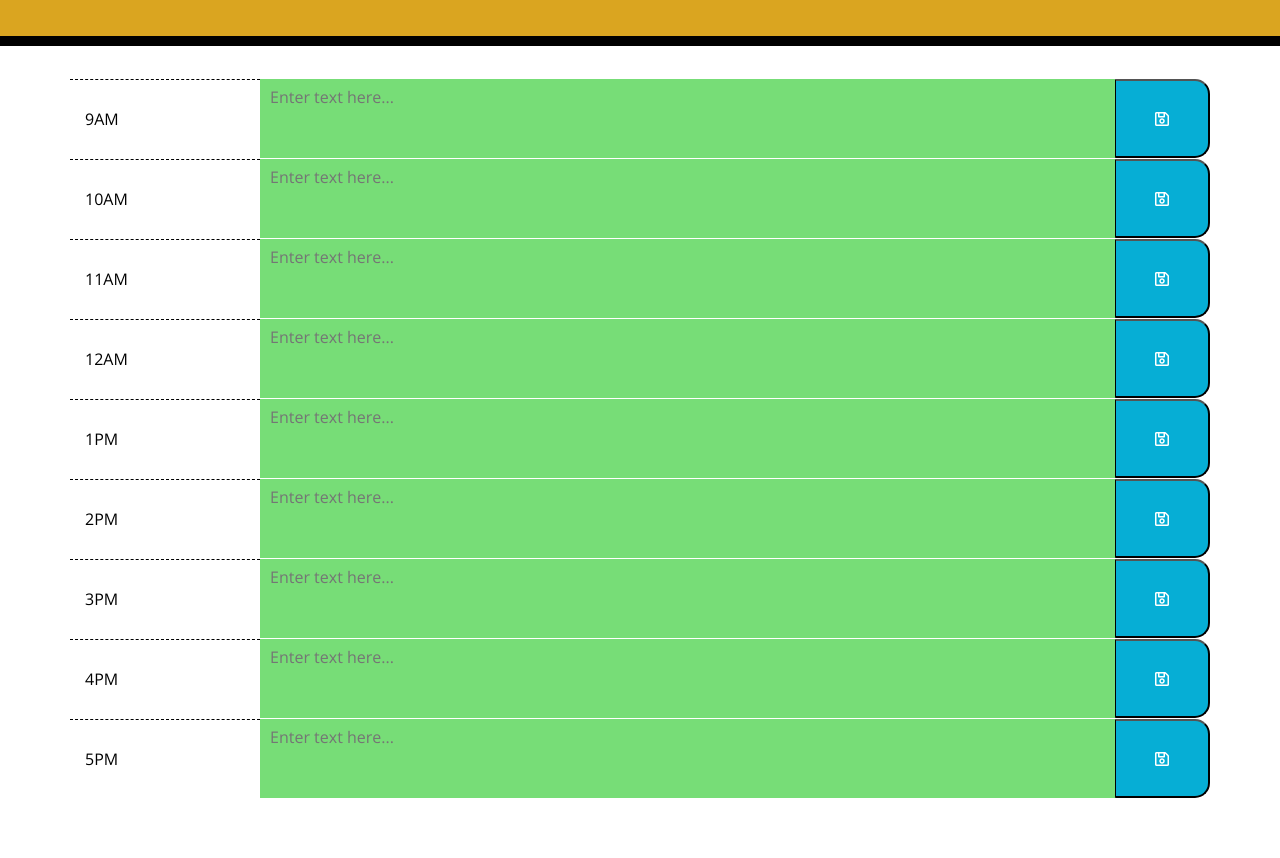
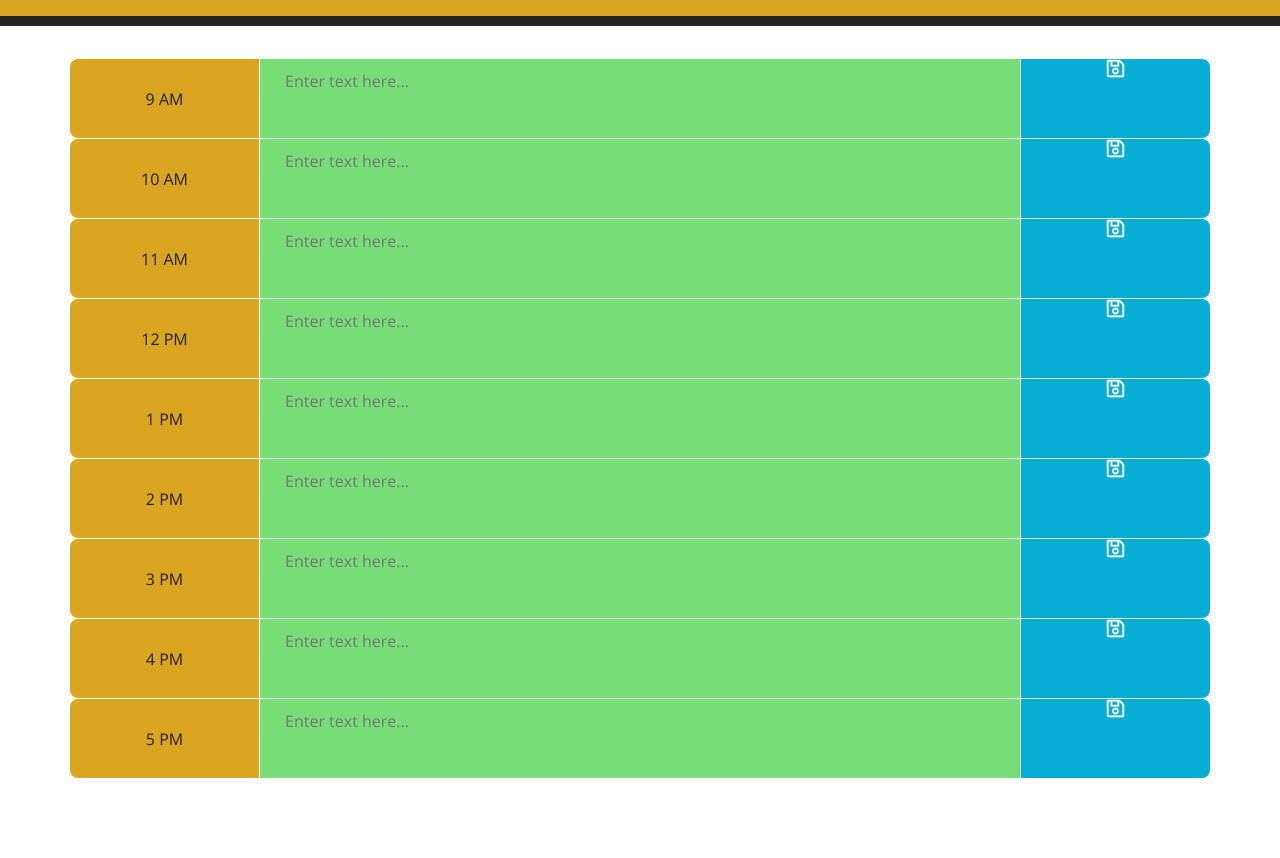
Before and after one commit to aroblesgalit/05-Work-Day-Scheduler, a plain HTML site: page index.html in a window 1280 px wide. Shown: the part 195-1053 px from the top of the page. Drawn offline with nearby package versions, Linux system fonts and the light colour scheme.

Commit message:
Polished the styling

```diff
--- a/index.html
+++ b/index.html
@@ -22,49 +22,49 @@
   <div class="container">
     <!-- Timeblocks go here -->
     <div class="row time-block">
-      <div class="col-2 hour">9AM</div>
-      <div class="col-9 rowBlock future" data-time="nine"><textarea class="description" placeholder="Enter text here..."></textarea></div>
-      <button class="col-1 saveBtn"><i class="far fa-save"></i></button>
+      <div class="col-2 hour">9 AM</div>
+      <div class="col-8 rowBlock future" data-time="nine"><textarea class="description" placeholder="Enter text here..."></textarea></div>
+      <button class="col-2 saveBtn"><i class="far fa-save"></i></button>
     </div>
     <div class="row time-block">
-      <div class="col-2 hour">10AM</div>
-      <div class="col-9 rowBlock future" data-time="ten"><textarea class="description" placeholder="Enter text here..."></textarea></div>
-      <button class="col-1 saveBtn"><i class="far fa-save"></i></button>
+      <div class="col-2 hour">10 AM</div>
+      <div class="col-8 rowBlock future" data-time="ten"><textarea class="description" placeholder="Enter text here..."></textarea></div>
+      <button class="col-2 saveBtn"><i class="far fa-save"></i></button>
     </div>
     <div class="row time-block">
-      <div class="col-2 hour">11AM</div>
-      <div class="col-9 rowBlock future" data-time="eleven"><textarea class="description" placeholder="Enter text here..."></textarea></div>
-      <button class="col-1 saveBtn"><i class="far fa-save"></i></button>
+      <div class="col-2 hour">11 AM</div>
+      <div class="col-8 rowBlock future" data-time="eleven"><textarea class="description" placeholder="Enter text here..."></textarea></div>
+      <button class="col-2 saveBtn"><i class="far fa-save"></i></button>
     </div>
     <div class="row time-block">
-      <div class="col-2 hour">12AM</div>
-      <div class="col-9 rowBlock future" data-time="twelve"><textarea class="description" placeholder="Enter text here..."></textarea></div>
-      <button class="col-1 saveBtn"><i class="far fa-save"></i></button>
+      <div class="col-2 hour">12 PM</div>
+      <div class="col-8 rowBlock future" data-time="twelve"><textarea class="description" placeholder="Enter text here..."></textarea></div>
+      <button class="col-2 saveBtn"><i class="far fa-save"></i></button>
     </div>
     <div class="row time-block">
-      <div class="col-2 hour">1PM</div>
-      <div class="col-9 rowBlock future" data-time="one"><textarea class="description" placeholder="Enter text here..."></textarea></div>
-      <button class="col-1 saveBtn"><i class="far fa-save"></i></button>
+      <div class="col-2 hour">1 PM</div>
+      <div class="col-8 rowBlock future" data-time="one"><textarea class="description" placeholder="Enter text here..."></textarea></div>
+      <button class="col-2 saveBtn"><i class="far fa-save"></i></button>
     </div>
     <div class="row time-block">
-      <div class="col-2 hour">2PM</div>
-      <div class="col-9 rowBlock future" data-time="two"><textarea class="description" placeholder="Enter text here..."></textarea></div>
-      <button class="col-1 saveBtn"><i class="far fa-save"></i></button>
+      <div class="col-2 hour">2 PM</div>
+      <div class="col-8 rowBlock future" data-time="two"><textarea class="description" placeholder="Enter text here..."></textarea></div>
+      <button class="col-2 saveBtn"><i class="far fa-save"></i></button>
     </div>
     <div class="row time-block">
-      <div class="col-2 hour">3PM</div>
-      <div class="col-9 rowBlock future" data-time="three"><textarea class="description" placeholder="Enter text here..."></textarea></div>
-      <button class="col-1 saveBtn"><i class="far fa-save"></i></button>
+      <div class="col-2 hour">3 PM</div>
+      <div class="col-8 rowBlock future" data-time="three"><textarea class="description" placeholder="Enter text here..."></textarea></div>
+      <button class="col-2 saveBtn"><i class="far fa-save"></i></button>
     </div>
     <div class="row time-block">
-      <div class="col-2 hour">4PM</div>
-      <div class="col-9 rowBlock future" data-time="four"><textarea class="description" placeholder="Enter text here..."></textarea></div>
-      <button class="col-1 saveBtn"><i class="far fa-save"></i></button>
+      <div class="col-2 hour">4 PM</div>
+      <div class="col-8 rowBlock future" data-time="four"><textarea class="description" placeholder="Enter text here..."></textarea></div>
+      <button class="col-2 saveBtn"><i class="far fa-save"></i></button>
     </div>
     <div class="row time-block">
-      <div class="col-2 hour">5PM</div>
-      <div class="col-9 rowBlock future" data-time="five"><textarea class="description" placeholder="Enter text here..."></textarea></div>
-      <button class="col-1 saveBtn"><i class="far fa-save"></i></button>
+      <div class="col-2 hour">5 PM</div>
+      <div class="col-8 rowBlock future" data-time="five"><textarea class="description" placeholder="Enter text here..."></textarea></div>
+      <button class="col-2 saveBtn"><i class="far fa-save"></i></button>
     </div>
   </div>
 
--- a/style.css
+++ b/style.css
@@ -13,10 +13,10 @@ body {
 .jumbotron {
   text-align: center;
   background-color: goldenrod;
-  color: black;
+  color: #222;
   border-radius: 0;
-  border-bottom: 10px solid black;
-  padding: 40px 20px;
+  border-bottom: 10px solid #222;
+  padding: 40px 20px 20px 20px;
   font-size: 42px;
 }
 
@@ -24,11 +24,19 @@ textarea {
   background: transparent;
   border: none;
   resize: none;
-  color: #000000;
+  color: #222;
   /* border-left: 1px solid black; */
   padding: 10px;
   height: 100%;
   width: 100%;
+}
+
+textarea:focus {
+ background-color: rgb(0, 0, 0, 0.1);
+}
+
+.rowBlock {
+  line-height: 1.5;
 }
 
 .description{
@@ -47,12 +55,15 @@ textarea {
 }
 
 .hour {
-  background-color: #ffffff;
-  color: #000000;
-  border-top: 1px dashed #000000;
+  background-color: goldenrod;
+  color: #222;
   display: flex;
   align-items: center;
+  justify-content: center;
+  border-top-left-radius: 8px;
+  border-bottom-left-radius: 8px;
   z-index: 2;
+  border-right: 1px solid white;
 }
 
 .past {
@@ -71,16 +82,20 @@ textarea {
 }
 
 .saveBtn {
-  border-left: 1px solid black;
-  border-top-right-radius: 15px;
-  border-bottom-right-radius: 15px;
+  border-top-right-radius: 8px;
+  border-bottom-right-radius: 8px;
+  border: none;
+  border-left: 1px solid white;
   background-color: #06AED5;
   color: white;
+  font-size: 20px;
+  display: flex;
+  justify-content: center;
 }
 
-.saveBtn i:hover {
-  font-size: 20px;
-  transition: all .3s ease-in-out;
+.saveBtn:hover {
+  font-size: 28px;
+  transition: all .2s ease-in-out;
 }
 
 .col-9 {
```
